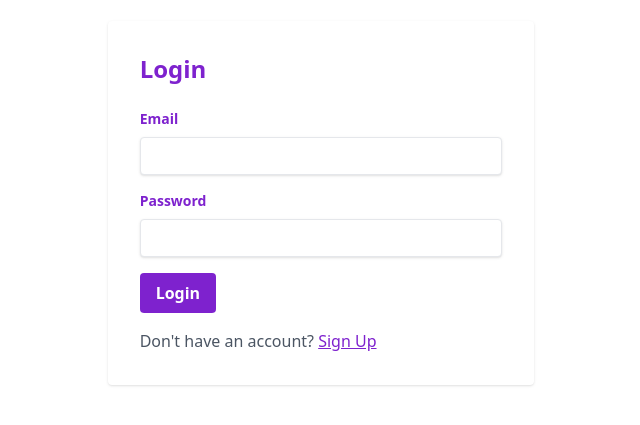
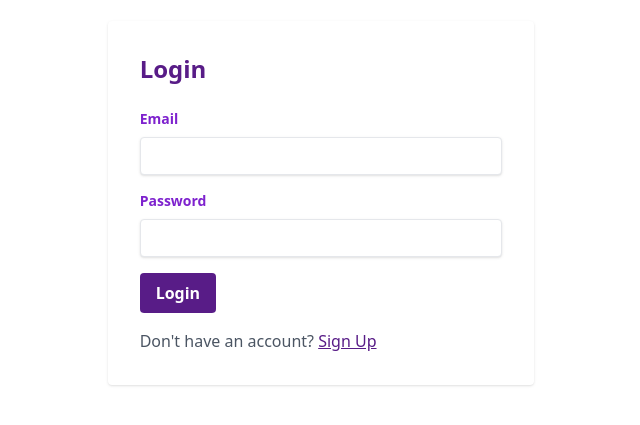
Before and after one commit to udyogi-siphara/ML-Project, a Next.js app: page / in a window 1280 px wide. Shown: the part 197-622 px from the top of the page, without its empty margins (319-959 px from the left). Built offline with nearby package versions, Linux system fonts and the light colour scheme.

Commit message:
updateion of login page

```diff
--- a/src/components/Button.jsx
+++ b/src/components/Button.jsx
@@ -4,7 +4,7 @@ import React from 'react';
 const Button = ({ onClick, children }) => {
   return (
     <button
-      className="bg-purple-700 hover:bg-purple-800 text-white font-bold py-2 px-4 rounded focus:outline-none focus:shadow-outline"
+      className="bg-purple-900 hover:bg-purple-800 text-white font-bold py-2 px-4 rounded focus:outline-none focus:shadow-outline"
       onClick={onClick}
     >
       {children}
--- a/src/pages/login.jsx
+++ b/src/pages/login.jsx
@@ -22,13 +22,13 @@ const Login = () => {
   return (
     <div className="flex items-center justify-center h-screen">
       <div className="w-1/3 p-8 bg-white rounded shadow">
-        <h1 className="text-2xl font-bold text-purple-700 mb-6">Login</h1>
+        <h1 className="text-2xl font-bold text-purple-900 mb-6">Login</h1>
         <TextField label="Email" type="email" value={email} onChange={(e) => setEmail(e.target.value)} />
         <TextField label="Password" type="password" value={password} onChange={(e) => setPassword(e.target.value)} />
         <Button onClick={handleLogin}>Login</Button>
         <p className="mt-4 text-gray-600">
           Don't have an account?{' '}
-          <Link href="/signUp" className="text-purple-700 underline">
+          <Link href="/signUp" className="text-purple-900 underline">
             Sign Up
           </Link>
         </p>
```
